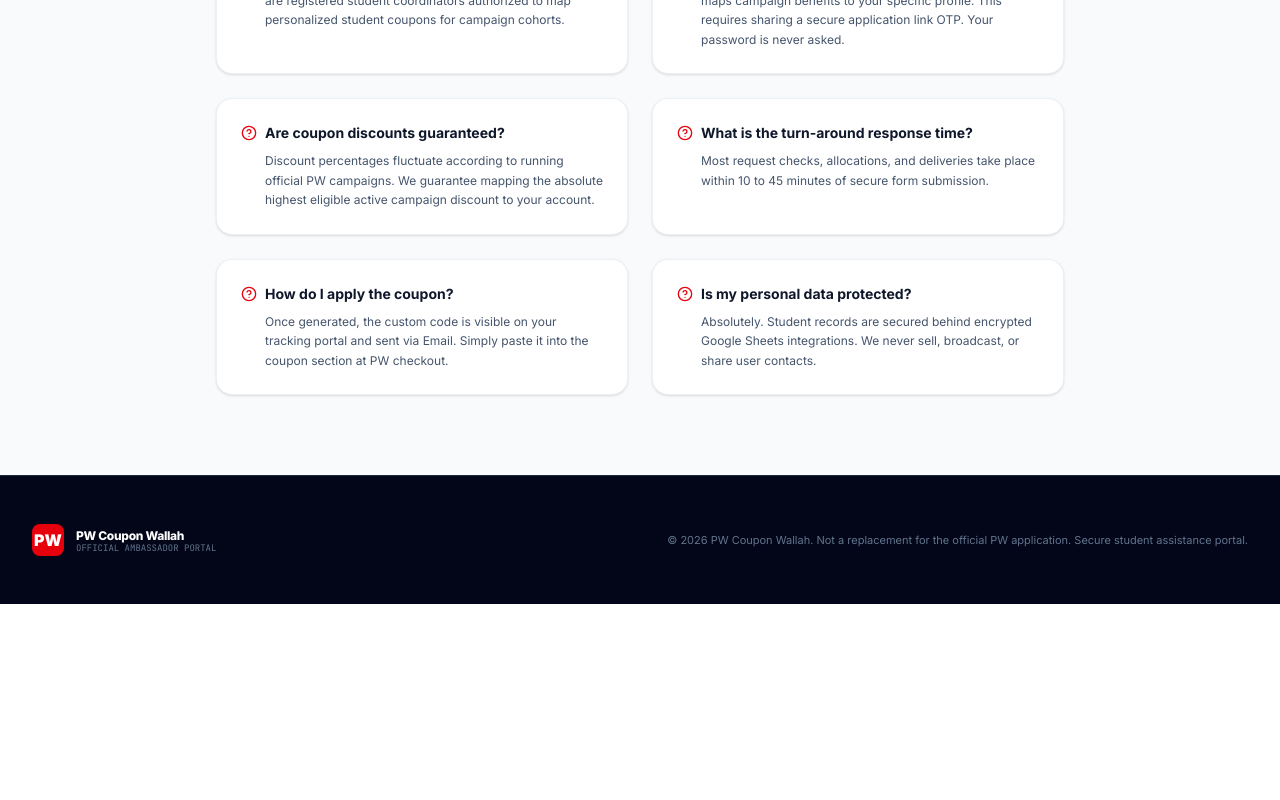
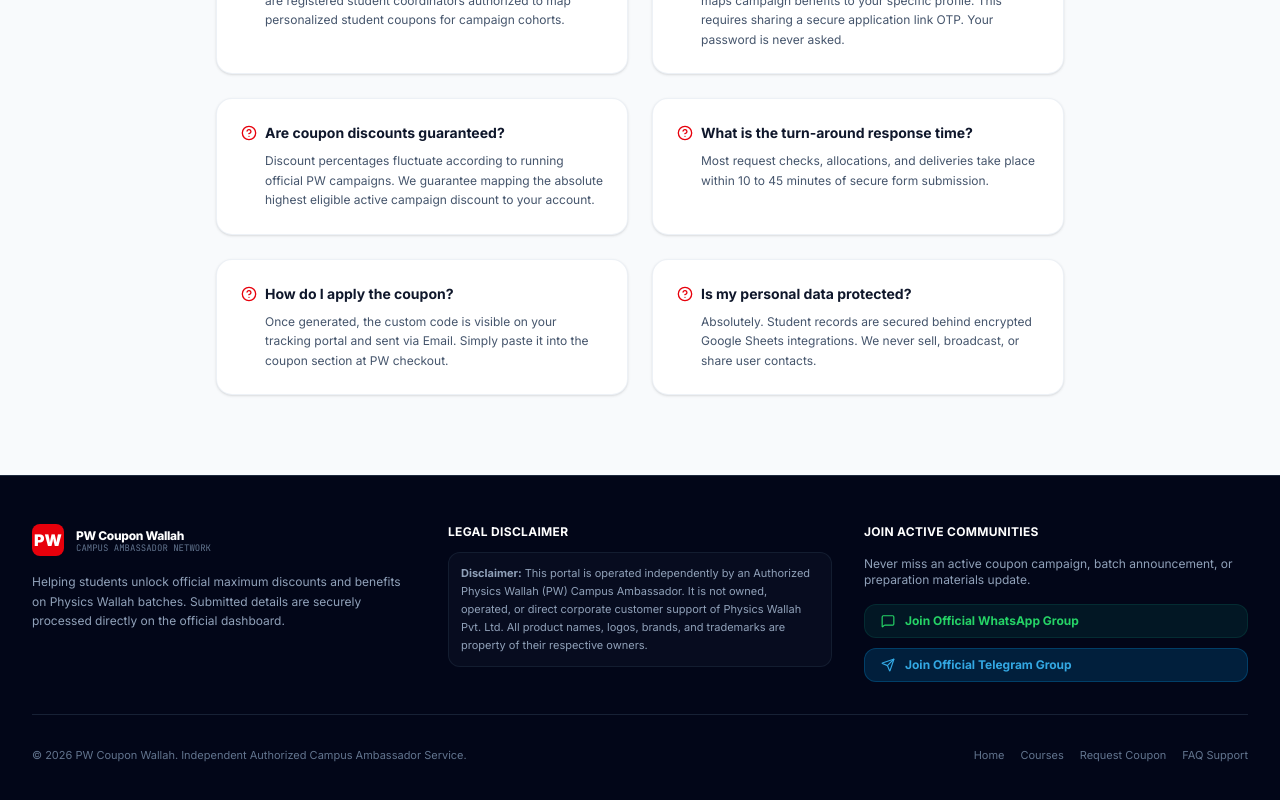
Before and after one commit to pwcouponwallah/PW-COUPON-WALLAH, a React (Vite) app: page / in a window 1280 px wide. Shown: the part 3363-4163 px from the top of the page. Before the commit the page ends 3967 px from the top, so only its background shows below. Built offline with nearby package versions, Linux system fonts and the light colour scheme; no server answers.

Commit message:
feat(admin): restrict access to authorized account
- Enforce email-based authorization for the Admin Portal.
- Implement server-side Google token verification for analytics.
- Update application URLs to production domain.
- Improve portal footer UI.

```diff
--- a/src/components/AdminPortal.tsx
+++ b/src/components/AdminPortal.tsx
@@ -102,7 +102,15 @@
   // Initialize auth state
   useEffect(() => {
     initAuth(
-      (user: any, token: string) => {
+      async (user: any, token: string) => {
+        if (user && user.email?.toLowerCase() !== "pwcouponwallah@gmail.com") {
+          await logout();
+          setIsAdmin(false);
+          setAdminUser(null);
+          setGoogleToken(null);
+          setLoginError("Access Denied: Only pwcouponwallah@gmail.com is authorized to access this portal.");
+          return;
+        }
         setIsAdmin(true);
         setAdminUser(user);
         setGoogleToken(token);
@@ -137,6 +145,13 @@
     try {
       const result = await googleSignIn();
       if (result) {
+        if (result.user.email?.toLowerCase() !== "pwcouponwallah@gmail.com") {
+          await logout();
+          setIsAdmin(false);
+          setAdminUser(null);
+          setGoogleToken(null);
+          throw new Error("Access Denied: Only pwcouponwallah@gmail.com is authorized to access this portal.");
+        }
         setIsAdmin(true);
         setAdminUser(result.user);
         setGoogleToken(result.accessToken);
@@ -187,7 +202,10 @@
   const fetchAnalytics = async () => {
     setAnalyticsLoading(true);
     try {
-      const res = await apiFetch("/api/analytics");
+      const url = new URL("/api/analytics", window.location.origin);
+      if (googleToken) url.searchParams.append("token", googleToken);
+      const res = await apiFetch(url.toString());
+      if (!res.ok) throw new Error("Failed to fetch analytics");
       const data = await res.json();
       setAnalytics(data);
     } catch (err) {
@@ -199,7 +217,10 @@
 
   const fetchLogs = async () => {
     try {
-      const res = await apiFetch("/api/logs");
+      const url = new URL("/api/logs", window.location.origin);
+      if (googleToken) url.searchParams.append("token", googleToken);
+      const res = await apiFetch(url.toString());
+      if (!res.ok) throw new Error("Failed to fetch logs");
       const data = await res.json();
       setLogs(data);
     } catch (err) {
--- a/src/components/StudentPortal.tsx
+++ b/src/components/StudentPortal.tsx
@@ -1139,20 +1139,70 @@
       </section>
 
       {/* FOOTER */}
-      <footer className="bg-slate-950 text-slate-400 py-12 border-t border-slate-800">
-        <div className="max-w-7xl mx-auto px-4 sm:px-6 lg:px-8">
-          <div className="flex flex-col md:flex-row justify-between items-center space-y-6 md:space-y-0">
-            <div className="flex items-center space-x-3">
-              <span className="bg-red-600 text-white w-8 h-8 rounded-lg flex items-center justify-center font-black text-md">PW</span>
-              <div>
-                <h4 className="font-extrabold text-white text-xs tracking-tight">PW Coupon Wallah</h4>
-                <p className="text-[9px] text-slate-500 font-mono uppercase leading-none">Official Ambassador Portal</p>
+      <footer className="bg-slate-950 text-slate-300 py-12 border-t border-slate-800 font-sans">
+        <div className="max-w-7xl mx-auto px-4 sm:px-6 lg:px-8 space-y-8">
+          <div className="grid grid-cols-1 md:grid-cols-3 gap-8 pb-8 border-b border-slate-800/80">
+            {/* Column 1: Brand & Role */}
+            <div className="space-y-4">
+              <div className="flex items-center space-x-3">
+                <span className="bg-red-600 text-white w-8 h-8 rounded-lg flex items-center justify-center font-black text-md">PW</span>
+                <div>
+                  <h4 className="font-extrabold text-white text-xs tracking-tight">PW Coupon Wallah</h4>
+                  <p className="text-[9px] text-slate-500 font-mono uppercase leading-none">Campus Ambassador Network</p>
+                </div>
+              </div>
+              <p className="text-xs text-slate-400 leading-relaxed max-w-sm">
+                Helping students unlock official maximum discounts and benefits on Physics Wallah batches. Submitted details are securely processed directly on the official dashboard.
+              </p>
+            </div>
+
+            {/* Column 2: Disclaimer */}
+            <div className="space-y-3">
+              <h5 className="text-white text-xs font-bold tracking-wide uppercase">Legal Disclaimer</h5>
+              <div className="p-3 bg-slate-900/40 border border-slate-800/60 rounded-xl">
+                <p className="text-[11px] text-slate-400 leading-relaxed">
+                  <strong>Disclaimer:</strong> This portal is operated independently by an Authorized Physics Wallah (PW) Campus Ambassador. It is not owned, operated, or direct corporate customer support of Physics Wallah Pvt. Ltd. All product names, logos, brands, and trademarks are property of their respective owners.
+                </p>
               </div>
             </div>
 
-            <p className="text-[11px] text-slate-500 text-center md:text-right">
-              © 2026 PW Coupon Wallah. Not a replacement for the official PW application. Secure student assistance portal.
-            </p>
+            {/* Column 3: Active Student Communities */}
+            <div className="space-y-4">
+              <h5 className="text-white text-xs font-bold tracking-wide uppercase">Join Active Communities</h5>
+              <p className="text-xs text-slate-400">
+                Never miss an active coupon campaign, batch announcement, or preparation materials update.
+              </p>
+              <div className="flex flex-col sm:flex-row md:flex-col gap-2.5">
+                <a
+                  href="https://chat.whatsapp.com/L9gPNg40VhaH8UxbB3wTVq"
+                  target="_blank"
+                  rel="noopener noreferrer"
+                  className="flex items-center space-x-2.5 bg-[#075e54]/20 hover:bg-[#075e54]/35 text-[#25d366] px-4 py-2 rounded-xl text-xs font-bold border border-[#075e54]/30 transition-colors"
+                >
+                  <MessageSquare className="w-3.5 h-3.5" />
+                  <span>Join Official WhatsApp Group</span>
+                </a>
+                <a
+                  href="https://telegram.me/PW_Helping_Hand"
+                  target="_blank"
+                  rel="noopener noreferrer"
+                  className="flex items-center space-x-2.5 bg-[#0088cc]/20 hover:bg-[#0088cc]/35 text-[#33a8e3] px-4 py-2 rounded-xl text-xs font-bold border border-[#0088cc]/30 transition-colors"
+                >
+                  <Send className="w-3.5 h-3.5" />
+                  <span>Join Official Telegram Group</span>
+                </a>
+              </div>
+            </div>
+          </div>
+
+          <div className="flex flex-col sm:flex-row justify-between items-center text-[11px] text-slate-500 space-y-4 sm:space-y-0">
+            <p>© 2026 PW Coupon Wallah. Independent Authorized Campus Ambassador Service.</p>
+            <div className="flex space-x-4">
+              <a href="#home" className="hover:text-slate-300 transition-colors">Home</a>
+              <a href="#courses" className="hover:text-slate-300 transition-colors">Courses</a>
+              <a href="#request" className="hover:text-slate-300 transition-colors">Request Coupon</a>
+              <a href="#faq" className="hover:text-slate-300 transition-colors">FAQ Support</a>
+            </div>
           </div>
         </div>
       </footer>
--- a/src/services/EmailService.ts
+++ b/src/services/EmailService.ts
@@ -75,7 +75,7 @@
       </div>
 
       <div style="text-align: center; margin: 36px 0 24px 0;">
-        <a href="https://ais-dev-peqz4kg57pb7qntq5aofgb-178935493329.asia-southeast1.run.app" style="background-color: #dc2626; color: #ffffff; padding: 14px 28px; text-decoration: none; border-radius: 10px; font-weight: 700; font-size: 14px; display: inline-block; transition: background-color 0.2s ease; box-shadow: 0 4px 12px rgba(220, 38, 38, 0.25);">
+        <a href="https://pw-coupon-wallah.vercel.app/" style="background-color: #dc2626; color: #ffffff; padding: 14px 28px; text-decoration: none; border-radius: 10px; font-weight: 700; font-size: 14px; display: inline-block; transition: background-color 0.2s ease; box-shadow: 0 4px 12px rgba(220, 38, 38, 0.25);">
           Track Your Request Live
         </a>
       </div>
@@ -264,7 +264,7 @@
           </div>
 
           <div style="text-align: center; margin: 30px 0;">
-            <a href="https://ais-dev-peqz4kg57pb7qntq5aofgb-178935493329.asia-southeast1.run.app" style="background-color: #0f172a; color: #ffffff; padding: 12px 24px; text-decoration: none; border-radius: 8px; font-weight: 700; font-size: 13px; display: inline-block;">
+            <a href="https://pw-coupon-wallah.vercel.app/" style="background-color: #0f172a; color: #ffffff; padding: 12px 24px; text-decoration: none; border-radius: 8px; font-weight: 700; font-size: 13px; display: inline-block;">
               Open Ambassador CRM Dashboard
             </a>
           </div>
```
Also changed, not shown: server.ts (+59 -4 lines).
